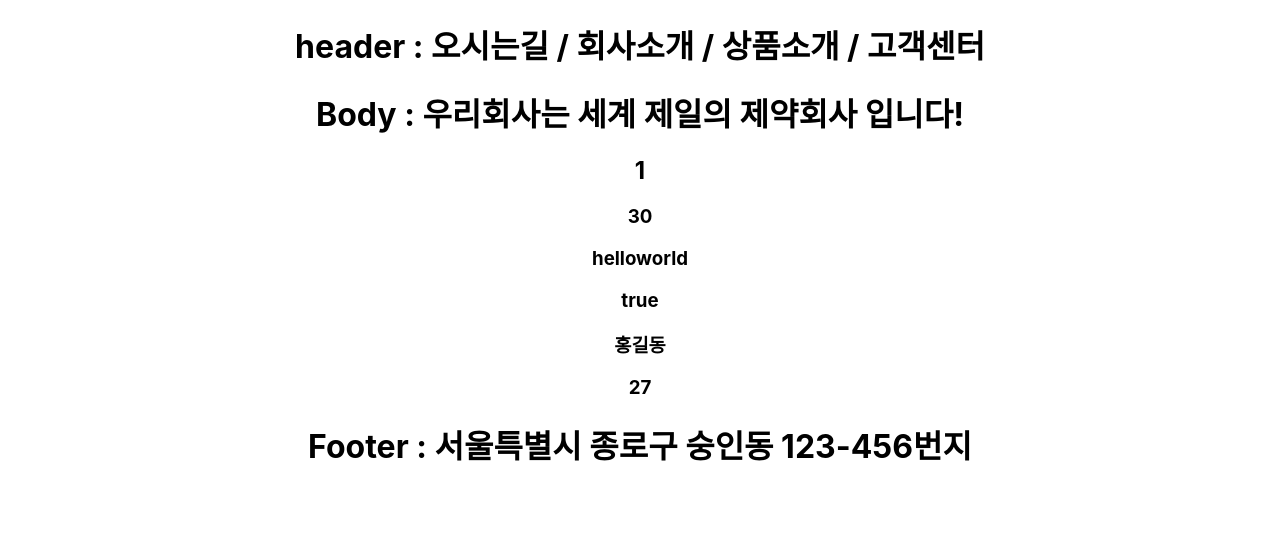
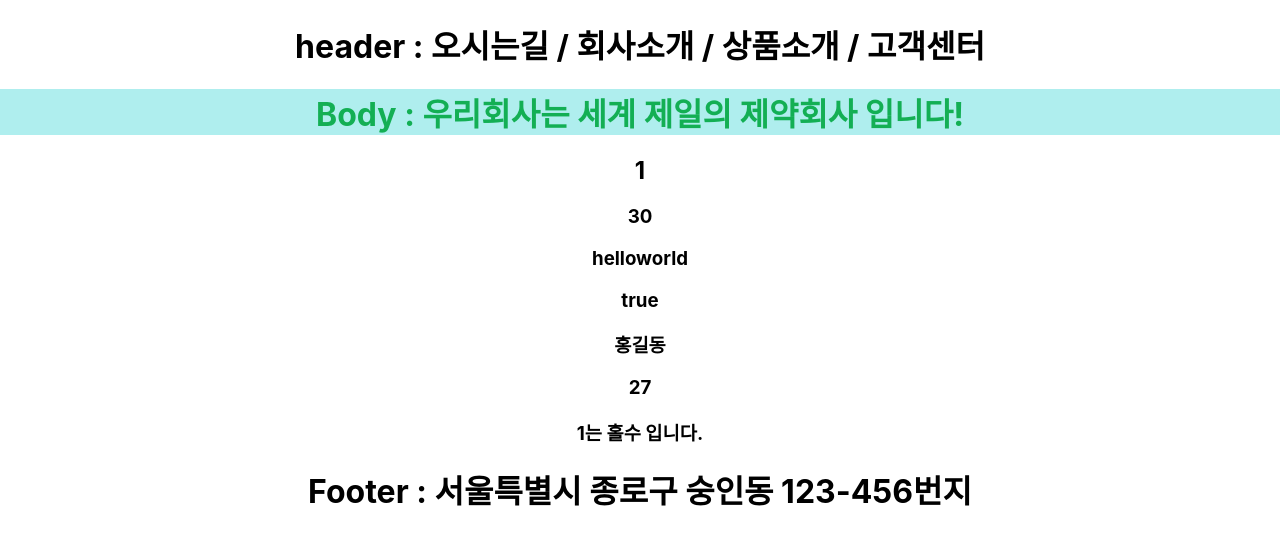
Before and after one commit to gyojincompany/react_chapter5-20250925, a React (Create React App) app: page / in a window 1280 px wide. Shown: the top 544 px of the page. Built offline with nearby package versions, Linux system fonts and the light colour scheme; the HTML template or start-up script is replaced by a standard one.

Commit message:
jsx 문법, jsx 스타일 적용

```diff
--- /dev/null
+++ b/src/component/Body.css
@@ -0,0 +1,6 @@
+/* CSS 문법 적용 */
+
+.test {
+    background-color: paleturquoise;
+    color: #13af54;
+}
--- a/src/component/Body.js
+++ b/src/component/Body.js
@@ -1,4 +1,5 @@
 import React from "react";
+import "./Body.css";
 
 const Body = () => { //Body 컴포넌트
   const number = 1;
@@ -15,7 +16,9 @@ const Body = () => { //Body 컴포넌트
   return (
     <>
     {/* <React.Fragment> <- 랜더링 되지 않음 */}
-      <h1>Body : 우리회사는 세계 제일의 제약회사 입니다!</h1>
+      <div className="test">
+        <h1>Body : 우리회사는 세계 제일의 제약회사 입니다!</h1>
+      </div>
       <h2>{number}</h2>
       <h3>{number1 + number2}</h3>
       <h3>{str1 + str2}</h3>
@@ -24,6 +27,9 @@ const Body = () => { //Body 컴포넌트
       <h3>{bool2}</h3>
       <h3>{obj1.name}</h3>
       <h3>{obj1.age}</h3>
+      <h3>
+        {number}는 {number % 2 == 0 ? "짝수":"홀수"} 입니다.
+      </h3>
     {/* </React.Fragment> */}
     </>
   );
```
